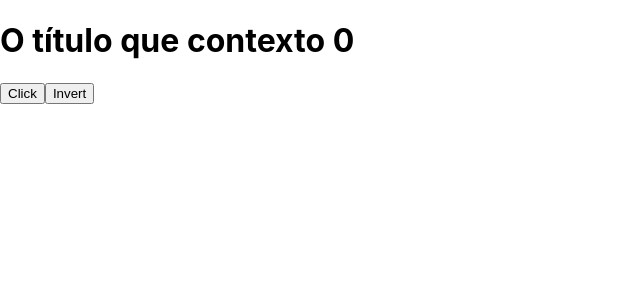
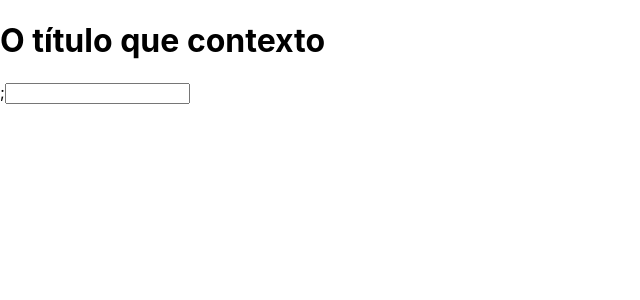
Before and after one commit to limalucas99/project-2, a React (Create React App) app: page / in a window 1280 px wide. Shown: the top 300 px of the page, without its empty margins (0-640 px from the left). Built offline with nearby package versions, Linux system fonts and the light colour scheme.

Commit message:
useReducer + useContext

```diff
--- a/src/App.js
+++ b/src/App.js
@@ -1,39 +1,69 @@
-import { useReducer } from 'react';
+import P from 'prop-types';
+import { createContext, useContext, useReducer, useRef } from 'react';
 import './App.css';
 
-const globalState = {
+// actions.js
+export const actions = {
+  CHANGE_TITLE: 'CHANGE_TITLE',
+};
+
+// data.js
+export const globalState = {
   title: 'O título que contexto',
   body: 'O body do contexto',
   counter: 0,
 };
 
-const reducer = (state, action) => {
+// reducer.js
+export const reducer = (state, action) => {
+  console.log(action);
   switch (action.type) {
-    case 'muda': {
-      console.log('Chamou muda com', action.payload);
+    case actions.CHANGE_TITLE: {
+      console.log('Mudar título');
       return { ...state, title: action.payload };
     }
-    case 'inverter': {
-      console.log('Chamou inverter');
-      const { title } = state;
-      return { ...state, title: title.split('').reverse().join('') };
-    }
   }
-  console.log('NENHUMA ACTION ENCONTRADA');
   return { ...state };
 };
 
+// AppContext
+export const Context = createContext();
+export const AppContext = ({ children }) => {
+  const [state, dispatch] = useReducer(reducer, globalState);
+
+  const changeTitle = (payload) => {
+    dispatch({ type: actions.CHANGE_TITLE, payload });
+  };
+
+  return <Context.Provider value={{ state, changeTitle }}>{children}</Context.Provider>;
+};
+
+AppContext.propTypes = {
+  children: P.node,
+};
+
+// H1/index.jsx
+
+export const H1 = () => {
+  const context = useContext(Context);
+  const inputRef = useRef();
+
+  return (
+    <>
+      <h1 onClick={() => context.changeTitle(inputRef.current.value)}>{context.state.title}</h1>;
+      <input type="text" ref={inputRef} />
+    </>
+  );
+};
+
+// App.jsx
 function App() {
-  const [state, dispatch] = useReducer(reducer, globalState);
-  const { counter, title } = state;
   return (
-    <div>
-      <h1>
-        {title} {counter}
-      </h1>
-      <button onClick={() => dispatch({ type: 'muda', payload: new Date().toLocaleString('pt-BR') })}>Click</button>
-      <button onClick={() => dispatch({ type: 'inverter' })}>Invert</button>
-    </div>
+    <AppContext>
+      <div>
+        <H1 />
+      </div>
+    </AppContext>
   );
 }
 
```
